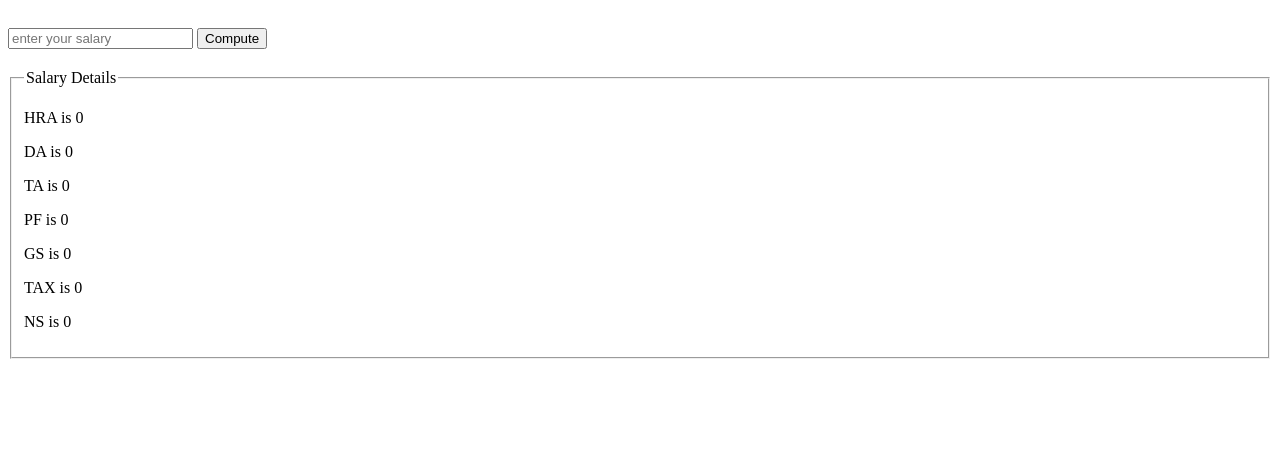
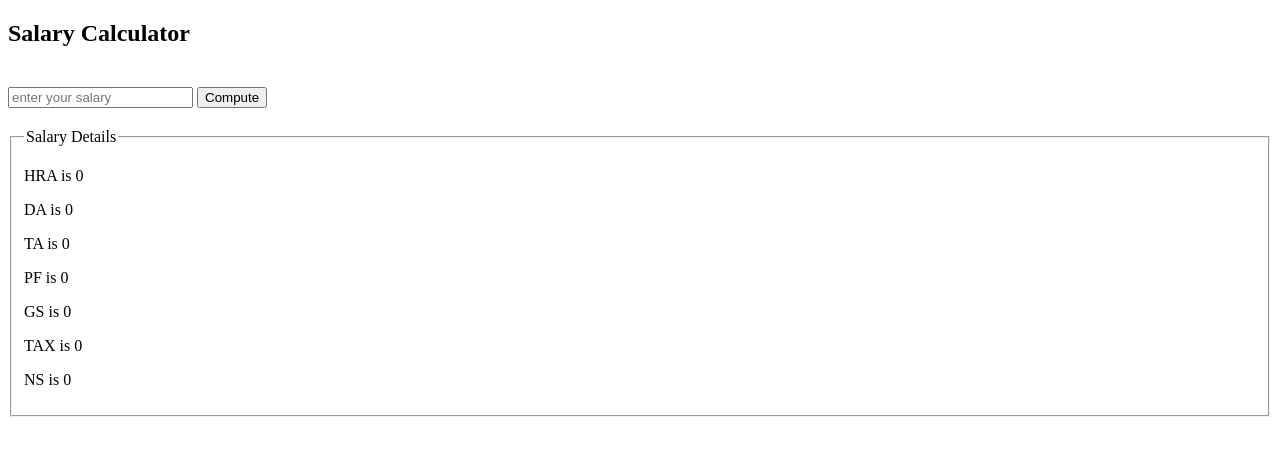
Before and after one commit to KhatriDisha/Salary-Calculator---pure-javascript-based, a plain HTML site: page index.html in a window 1280 px wide. Drawn offline with Linux system fonts and the light colour scheme.

Commit message:
Update index.html

```diff
--- a/index.html
+++ b/index.html
@@ -11,6 +11,8 @@
 </head>
 <body>
 
+
+    <h2> Salary Calculator</h2>
     <input type="text" placeholder="enter your salary" id="salary">
     <button id="compute">Compute</button>
     <fieldset>
```
